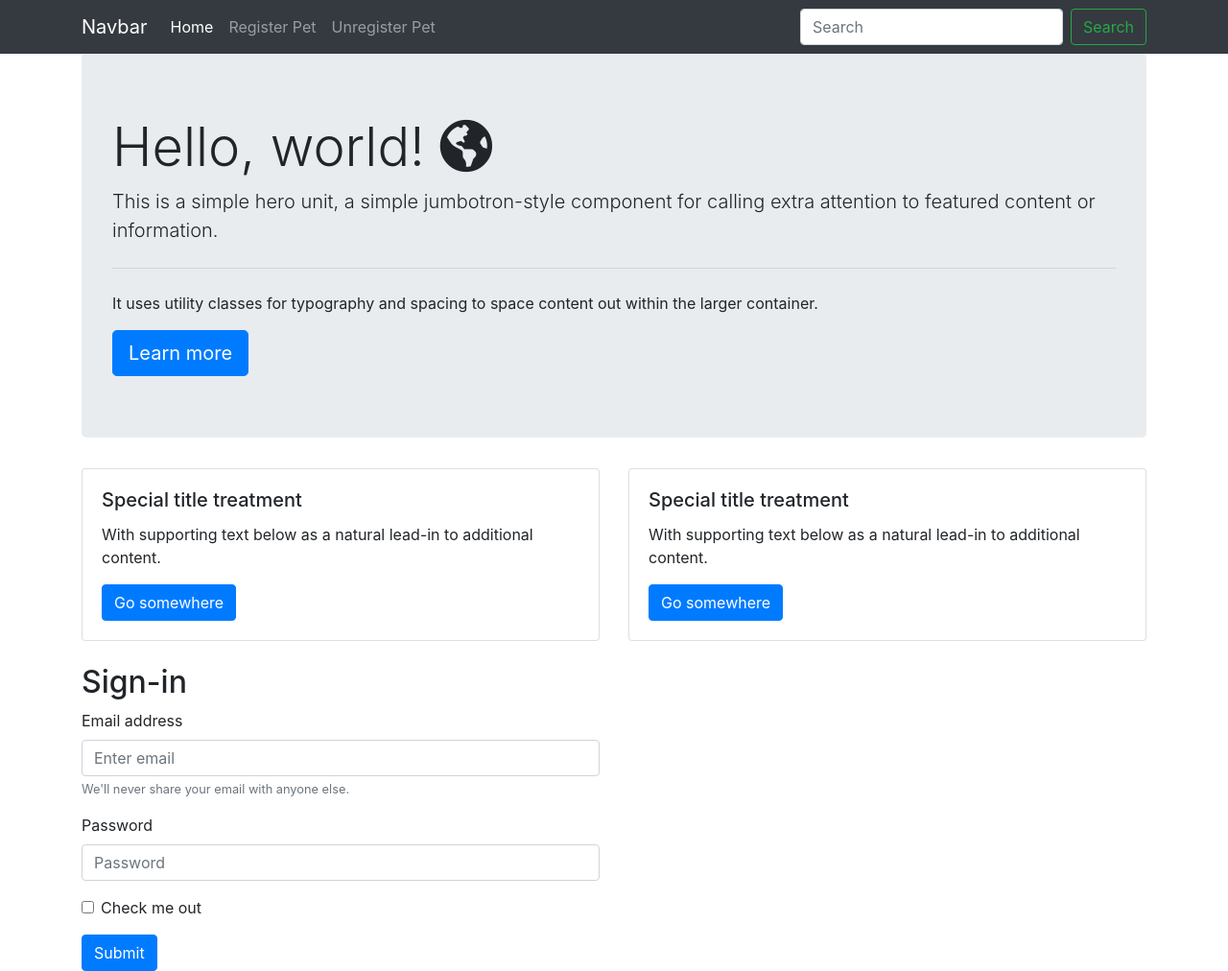
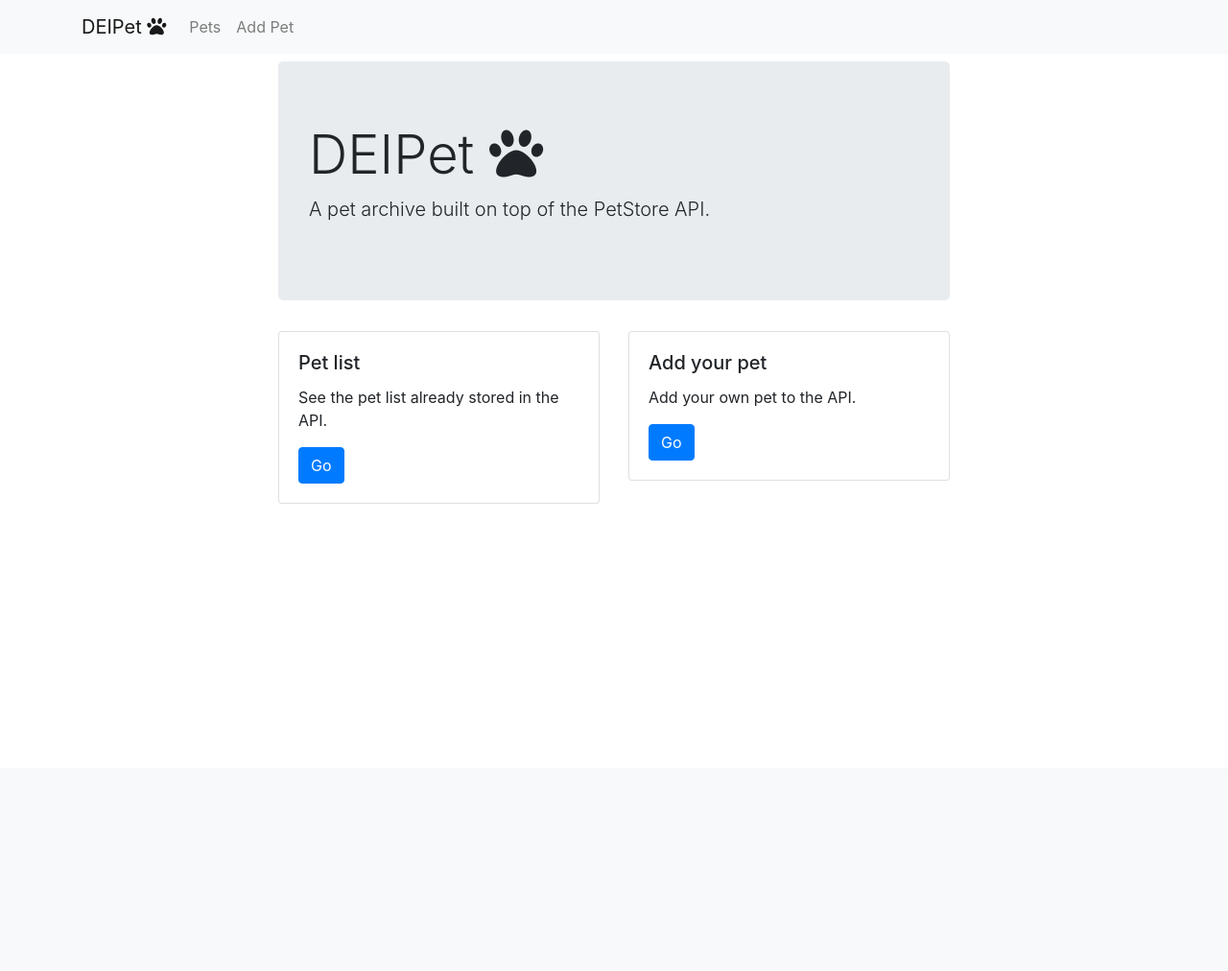
Before and after one commit to RiscadoA/deipet, a Django app: page / in a window 1280 px wide. Shown: the whole page at 96% size. After the commit the page ends 525 px from the top, so only its background shows below. Run offline with Django 3.2, Linux system fonts and the light colour scheme; some libraries are stand-ins or nearby versions.

Commit message:
Finished project

```diff
--- /dev/null
+++ b/deipet/forms.py
@@ -0,0 +1,5 @@
+from django import forms
+
+class AddForm(forms.Form):
+    name = forms.CharField(label="Pet Name")
+    urls = forms.CharField(label="Image URLs (comma separated)", widget=forms.Textarea())
--- a/deipet/settings.py
+++ b/deipet/settings.py
@@ -35,8 +35,11 @@ INSTALLED_APPS = [
     'django.contrib.contenttypes',
     'django.contrib.sessions',
     'django.contrib.messages',
-    'django.contrib.staticfiles'
+    'django.contrib.staticfiles',
+    'crispy_forms',
 ]
+
+CRISPY_TEMPLATE_PACK = 'bootstrap4'
 
 MIDDLEWARE = [
     'django.middleware.security.SecurityMiddleware',
--- a/deipet/urls.py
+++ b/deipet/urls.py
@@ -1,9 +1,10 @@
 from django.contrib import admin
 from django.urls import path
-from .views import index, pet, pets
+from .views import index, add, pet, pets
 
 urlpatterns = [
-    path('', index),
-    path('pets/<int:id>/', pet, name='pet'),
-    path('pets/', pets, name='pets'),
+    path('', index),                            # Index page
+    path('pets/<int:id>/', pet, name='pet'),    # Individual pet page
+    path('pets/', pets, name='pets'),           # Pet list page
+    path('add/', add, name='add'),              # Pet addition form page
 ]
--- a/deipet/views.py
+++ b/deipet/views.py
@@ -1,14 +1,22 @@
 import requests
+import os
+from django.http import HttpResponseRedirect
 from django.shortcuts import render
+from .forms import AddForm
 
+# Token used on operations which require auth
+AUTH_TOKEN = os.getenv('AUTH_TOKEN')
 
-PETSTORE_PETS_END_POINT = 'https://aduck.rnl.tecnico.ulisboa.pt/deipet/pets'
+# PetStore API end point
+PETSTORE_END_POINT = 'https://aduck.rnl.tecnico.ulisboa.pt/deipet/pets'
 
+# Index page view
 def index(request):
     return render(request, 'index.html', {})
 
+# Pet list page view
 def pets(request):
-
+    # Get limit & offset
     if 'limit' in request.GET:
         limit = int(request.GET['limit'])
     else:
@@ -19,23 +27,77 @@ def pets(request):
     else:
         offset = 0
 
-    response = requests.get(PETSTORE_PETS_END_POINT, params={
+    # Request pet list
+    response = requests.get(PETSTORE_END_POINT, params={
         "limit": limit,
         "offset": offset
     })
 
+    # Render page
     pets = response.json()
     return render(request, 'pets.html', {
-        "limit": limit,
-        "offset": offset,
+        "limit": limit,     # Current pet list limit
+        "offset": offset,   # Current pet list offset
+        # New offset if the previous button is pressed
         "prevOffset": max(0, offset - limit),
-        "nextOffset": pets[-1]["id"] if len(pets) == limit else offset,
-        "first": offset + 1,
-        "last": min(len(pets), limit) + offset,
-        "pets": pets
+        # New offset if the next button is pressed
+        "nextOffset": pets[-1]["id"] + 1 if len(pets) == limit else offset,
+        "pets": pets,       # Pet list
+        "nbar": "list"      # Set page as active on the navbar
     })
 
+# Pet page view
 def pet(request, id):
-    response = requests.get('%s/%d' % (PETSTORE_PETS_END_POINT, id))
+    # Request pet from ID
+    response = requests.get('%s/%d' % (PETSTORE_END_POINT, id))
     pet = response.json()
-    return render(request, 'pet.html', {"pet": pet})
+
+    # Render page
+    # If the API exposes new pet properties, they can be accessed through the
+    # template 'pet.html'
+    return render(request, 'pet.html', {
+        "pet": pet,         # Pet to show
+        "nbar": "pet"       # Set page as active on the navbar
+    })
+
+# Pet addition form page view
+def add(request):
+    # If the form was submitted
+    if request.method == 'POST':
+        # Populate form instance with data from the request
+        form = AddForm(request.POST)
+        if form.is_valid():
+            # Parse name and URLs
+            name = form.cleaned_data['name']
+            urls = [s.strip() for s in form.cleaned_data['urls'].split(',')]
+
+            # Send pet addition request to the PetStore API
+            response = requests.post(PETSTORE_END_POINT, json={
+                "imageUrls": urls,
+                "name": name
+            }, headers={'Authorization': 'Bearer %s' % AUTH_TOKEN})
+
+            # Handle response
+            if response.status_code == 201:
+                # Redirect to pet page if it was added successfully
+                return HttpResponseRedirect('/pets/%d' % response.json()['id'])
+            else:
+                # Show error on the form
+                if response.status_code == 400:
+                    error = "invalid pet"
+                elif response.status_code == 401:
+                    error = "accept token missing or invalid"
+                else:
+                    error = "error code " + str(response.status_code)
+                return render(request, 'add.html', {
+                    "form": form,       # Restore form used
+                    "nbar": "add",      # Set page as active on the navbar
+                    "error": error      # Error message
+                })
+
+    # Render pet addition form page
+    return render(request, 'add.html', {
+        "form": AddForm(),  # New form
+        "nbar": "add",      # Set page as active on the navbar
+        "error": ""         # No error message
+    })
--- a/docker-compose.yml
+++ b/docker-compose.yml
@@ -2,6 +2,7 @@ services:
     web:
         environment:
             - SECRET_KEY=${SECRET_KEY}
+            - AUTH_TOKEN=${AUTH_TOKEN}
         build: .
         command: python manage.py runserver 0.0.0.0:8000
         volumes:
--- a/requirements.txt
+++ b/requirements.txt
@@ -1,4 +1,5 @@
 # To ensure app dependencies are ported from your virtual environment/host machine into your container, run 'pip freeze > requirements.txt' in the terminal to overwrite this file
-django==3.1.1
+django==3.1.7
+django-crispy-forms==1.11.2
 gunicorn==20.0.4
 requests==2.25.1
--- /dev/null
+++ b/templates/base.html
@@ -0,0 +1,47 @@
+{% load static %}
+
+<!DOCTYPE html>
+<html lang="en">
+
+<head>
+    <meta charset="UTF-8">
+    <meta name="viewport" content="width=device-width, initial-scale=1.0">
+    <meta http-equiv="X-UA-Compatible" content="ie=edge">
+    <link rel="stylesheet" href="{% static 'css/bootstrap.min.css' %}">
+    <link rel="stylesheet" href="{% static 'fa/css/all.min.css' %}">
+    <script src="{% static 'js/bootstrap.min.js' %}"></script>
+    <title>DEIPet</title>
+</head>
+
+<body>
+    <nav class="navbar navbar-expand-lg navbar-light bg-light">
+        <div class="container">
+            <a class="navbar-brand" href="/">DEIPet <i class="fas fa-paw"></i></a>
+            <button class="navbar-toggler" type="button" data-toggle="collapse" data-target="#navbarSupportedContent"
+                aria-controls="navbarSupportedContent" aria-expanded="false" aria-label="Toggle navigation">
+                <span class="navbar-toggler-icon"></span>
+            </button>
+            <div class="collapse navbar-collapse" id="navbarSupportedContent">
+                <ul class="navbar-nav mr-auto">
+                    <li class="nav-item {% if nbar == 'list' %}active{% endif %}">
+                        <a class="nav-link" href="/pets/">Pets</a>
+                    </li>
+                    <li class="nav-item {% if nbar == 'add' %}active{% endif %}">
+                        <a class="nav-link" href="/add/">Add Pet</a>
+                    </li>
+                </ul>
+            </div>
+        </div>
+    </nav>
+
+    <div class="container mt-2 mb-2">
+        <div class="row justify-content-center">
+            <div class="col-8">
+                {% block content %}
+                {% endblock %}
+            </div>
+        </div>
+    </div>
+</body>
+
+</html>
--- a/templates/index.html
+++ b/templates/index.html
@@ -1,55 +1,10 @@
-{% load static %}
+{% extends 'base.html' %}
 
-<!DOCTYPE html>
-<html lang="en">
-
-<head>
-    <meta charset="UTF-8">
-    <meta name="viewport" content="width=device-width, initial-scale=1.0">
-    <meta http-equiv="X-UA-Compatible" content="ie=edge">
-    <link rel="stylesheet" href="{% static 'css/bootstrap.min.css' %}">
-    <link rel="stylesheet" href="{% static 'fa/css/all.min.css' %}">
-    <script src="{% static 'js/bootstrap.min.js' %}"></script>
-    <title>DEIPet</title>
-</head>
-
-<body>
-    <nav class="navbar navbar-expand-lg navbar-dark bg-dark">
-        <div class="container">
-            <a class="navbar-brand" href="#">Navbar</a>
-            <button class="navbar-toggler" type="button" data-toggle="collapse" data-target="#navbarSupportedContent"
-                aria-controls="navbarSupportedContent" aria-expanded="false" aria-label="Toggle navigation">
-                <span class="navbar-toggler-icon"></span>
-            </button>
-            <div class="collapse navbar-collapse" id="navbarSupportedContent">
-                <ul class="navbar-nav mr-auto">
-                    <li class="nav-item active">
-                        <a class="nav-link" href="#">Home <span class="sr-only">(current)</span></a>
-                    </li>
-                    <li class="nav-item">
-                        <a class="nav-link" href="#">Register Pet</a>
-                    </li>
-                    <li class="nav-item">
-                        <a class="nav-link" href="#">Unregister Pet</a>
-                    </li>
-                </ul>
-                <form class="form-inline my-2 my-lg-0">
-                    <input class="form-control mr-sm-2" type="search" placeholder="Search" aria-label="Search">
-                    <button class="btn btn-outline-success my-2 my-sm-0" type="submit">Search</button>
-                </form>
-            </div>
-        </div>
-    </nav>
-
+{% block content %}
 <div class="container">
     <div class="jumbotron">
-            <h1 class="display-4">Hello, world! <i class="fas fa-globe-americas"></i></h1>
-            <p class="lead">This is a simple hero unit, a simple jumbotron-style component for calling extra attention
-                to
-                featured content or information.</p>
-            <hr class="my-4">
-            <p>It uses utility classes for typography and spacing to space content out within the larger container.</p>
-            <a class="btn btn-primary btn-lg" href="#" role="button">Learn more</a>
+        <h1 class="display-4">DEIPet <i class="fas fa-paw"></i></h1>
+        <p class="lead">A pet archive built on top of the PetStore API.</p>
     </div>
 </div>
 
@@ -58,50 +13,21 @@
         <div class="col-sm-6">
             <div class="card">
                 <div class="card-body">
-                        <h5 class="card-title">Special title treatment</h5>
-                        <p class="card-text">With supporting text below as a natural lead-in to additional content.</p>
-                        <a href="#" class="btn btn-primary">Go somewhere</a>
+                    <h5 class="card-title">Pet list</h5>
+                    <p class="card-text">See the pet list already stored in the API.</p>
+                    <a href="pets/" class="btn btn-primary">Go</a>
                 </div>
             </div>
         </div>
         <div class="col-sm-6">
             <div class="card">
                 <div class="card-body">
-                        <h5 class="card-title">Special title treatment</h5>
-                        <p class="card-text">With supporting text below as a natural lead-in to additional content.</p>
-                        <a href="#" class="btn btn-primary">Go somewhere</a>
+                    <h5 class="card-title">Add your pet</h5>
+                    <p class="card-text">Add your own pet to the API.</p>
+                    <a href="add/" class="btn btn-primary">Go<a>
                 </div>
             </div>
         </div>
     </div>
 </div>
-
-    <div class="container mt-4">
-        <div class="row">
-            <div class="col-6">
-                <h2>Sign-in</h2>
-                <form>
-                    <div class="form-group">
-                        <label for="exampleInputEmail1">Email address</label>
-                        <input type="email" class="form-control" id="exampleInputEmail1" aria-describedby="emailHelp"
-                            placeholder="Enter email">
-                        <small id="emailHelp" class="form-text text-muted">We'll never share your email with anyone
-                            else.</small>
-                    </div>
-                    <div class="form-group">
-                        <label for="exampleInputPassword1">Password</label>
-                        <input type="password" class="form-control" id="exampleInputPassword1" placeholder="Password">
-                    </div>
-                    <div class="form-group form-check">
-                        <input type="checkbox" class="form-check-input" id="exampleCheck1">
-                        <label class="form-check-label" for="exampleCheck1">Check me out</label>
-                    </div>
-                    <button type="submit" class="btn btn-primary">Submit</button>
-                </form>
-            </div>
-        </div>
-    </div>
-
-</body>
-
-</html>
+{% endblock %}
```
Also changed, not shown: enunciado.md (+2 -2 lines), templates/add.html (added, +30 -0 lines), templates/pet.html (+8 -23 lines), templates/pets.html (+19 -26 lines), README.md (added), 1 other file. Lines whose indentation alone changed are shown as unchanged.
